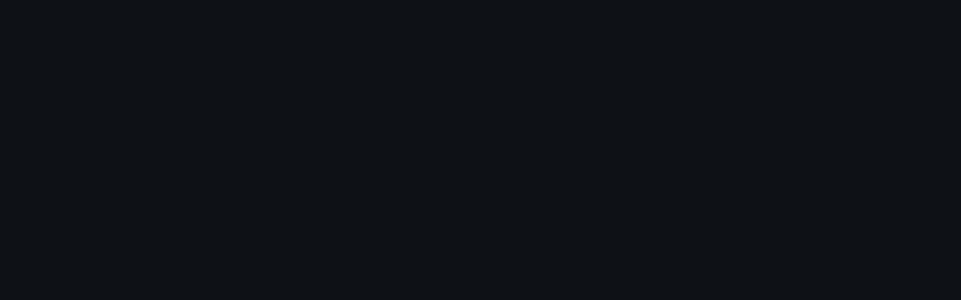
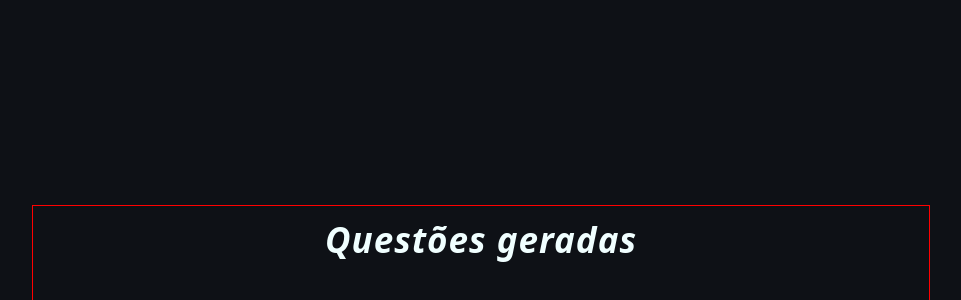
Before and after one commit to Viniciusrodd/perguntAI, a React (Vite) app in the folder frontend/: page /questions/1 in a window 1280 px wide. Before the commit this address had no page. Shown: the part 136-436 px from the top of the page, without its empty margins (159-1120 px from the left). Built offline with nearby package versions, Linux system fonts and the light colour scheme.

Commit message:
frontend - questions generated creation + redirect route

```diff
--- a/frontend/src/App.tsx
+++ b/frontend/src/App.tsx
@@ -7,6 +7,7 @@
 // import pages
 import Welcome from './pages/Welcome';
 import Homepage from './pages/Homepage';
+import QuestionsGenerated from './pages/QuestionsGenerated';
 
 
 // app
@@ -19,6 +20,7 @@
                <Route path='/' element={ <Welcome /> } />
                {/* homepage */}
                <Route path='/home/:destiny' element={ <Homepage /> } />
+               <Route path='/questions/:sessionID' element={ <QuestionsGenerated /> } />
             </Routes>
          </BrowserRouter>
       </div>
--- a/frontend/src/components/home/Language.tsx
+++ b/frontend/src/components/home/Language.tsx
@@ -52,6 +52,7 @@
    } = useContext(OptionsContext);
 
    const {
+      sessionId,
       setSessionId,
       setQuestionSet,
       setAnswers,
@@ -77,14 +78,14 @@
                btt2: false, display: false
             });
 
-            navigate('/home/questions');
+            navigate(`/questions/${sessionId}`);
          }, 6000);
 
          return () =>{
             clearTimeout(clearMessage);
          };
       }
-   }, [redirect, navigate]);
+   }, [redirect, navigate, sessionId]);
 
 
    // modal config
--- a/frontend/src/pages/Homepage.tsx
+++ b/frontend/src/pages/Homepage.tsx
@@ -7,6 +7,7 @@
 import Difficulty from "../components/home/Difficulty";
 import QuestionsType from "../components/home/QuestionsType";
 import Language from "../components/home/Language";
+import QuestionsGenerated from "./QuestionsGenerated";
 
 // hooks
 import { useParams } from "react-router-dom";
@@ -28,6 +29,7 @@
          { destiny === 'difficulty' && <Difficulty /> }
          { destiny === 'questionsType' && <QuestionsType /> }
          { destiny === 'language' && <Language /> }
+         { destiny === 'questions' && <QuestionsGenerated /> }
       </div>
    );
 };
--- /dev/null
+++ b/frontend/src/pages/QuestionsGenerated.tsx
@@ -0,0 +1,17 @@
+
+// import css
+import styles from '../styles/QuestionsGenerated.module.css';
+
+
+// questions generated
+const QuestionsGenerated = () => {
+   return (
+      <div className={ styles.questions_container }>
+         <h1 className={ styles.title }>
+            Questões geradas
+         </h1>
+      </div>
+   );
+};
+
+export default QuestionsGenerated;
--- /dev/null
+++ b/frontend/src/styles/QuestionsGenerated.module.css
@@ -0,0 +1,29 @@
+@charset "UTF-8";
+
+:root{
+   --color1: #0e1116;
+   --color2: #b8e3e9;
+   --color2b: #a0d1d8;
+   --color3: #407899;
+   --color4: #95c623;
+   --color5: #ba2d0b;
+}
+
+
+.questions_container{
+   display: flex;
+   justify-content: flex-start;
+   align-items: center;
+   flex-direction: column;
+   padding: 10px 0px;
+   width: 70vw;
+   border: 1px solid red;
+}
+
+.title{
+   font-size: 35px;
+   text-align: center;
+   font-style: italic;
+   letter-spacing: 1px;
+   margin: 0px 0px 50px 0px;
+}
```
